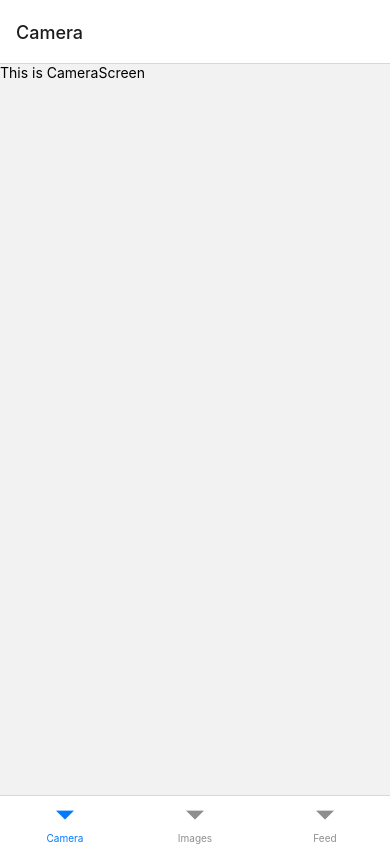
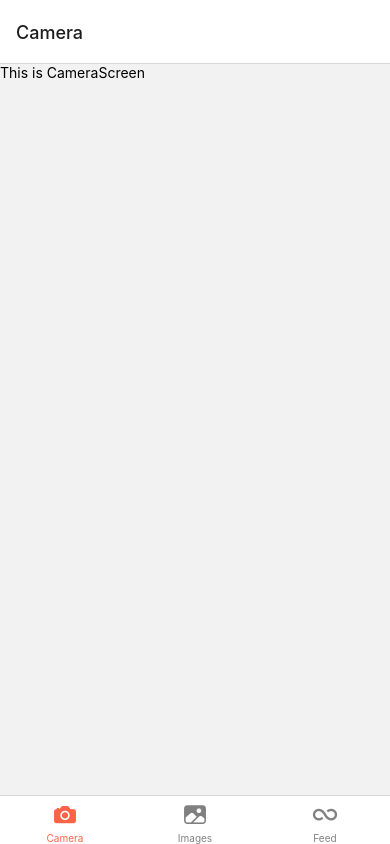
Before and after one commit to myracodes/wildstagram, a React Native app: screen /Camera in a window 390 px wide. Built offline with nearby package versions, Linux system fonts and the light colour scheme.

Commit message:
Add icons, move files and update imports for cleaner App.js

```diff
--- a/App.js
+++ b/App.js
@@ -1,18 +1,42 @@
-import { StatusBar } from "expo-status-bar";
+// import { StatusBar } from "expo-status-bar";
 import { StyleSheet, Text, View } from "react-native";
 import { NavigationContainer } from "@react-navigation/native";
 import { createBottomTabNavigator } from "@react-navigation/bottom-tabs";
+import Ionicons from "@expo/vector-icons/Ionicons";
 
-import CameraScreen from "./CameraScreen";
-import FeedScreen from "./FeedScreen";
-import ImagesScreen from "./ImagesScreen";
+import { CameraScreen, FeedScreen, ImagesScreen } from "./screens";
 
 const Tab = createBottomTabNavigator();
 
 export default function App() {
   return (
     <NavigationContainer>
-      <Tab.Navigator>
+      <Tab.Navigator
+        screenOptions={({ route }) => ({
+          tabBarIcon: ({ focused, color, size }) => {
+            let iconName;
+
+            if (route.name === "Camera") {
+              iconName = focused
+                ? "camera"
+                : "camera";
+            } else if (route.name === "Images") {
+              iconName = focused
+              ? "image"
+              : "image";
+            } else if (route.name === "Feed") {
+              iconName = focused
+              ? "infinite"
+              : "infinite";
+            }
+
+            // You can return any component that you like here!
+            return <Ionicons name={iconName} size={size} color={color} />;
+          },
+          tabBarActiveTintColor: "tomato",
+          tabBarInactiveTintColor: "gray",
+        })}
+      >
         {/* <View style={styles.container}> */}
         {/* <StatusBar style="auto" /> */}
         <Tab.Screen
--- a/package.json
+++ b/package.json
@@ -10,6 +10,7 @@
     "eject": "expo eject"
   },
   "dependencies": {
+    "@expo/vector-icons": "^12.0.0",
     "@react-navigation/bottom-tabs": "^6.2.0",
     "@react-navigation/native": "^6.0.8",
     "expo": "~44.0.0",
--- a/CameraScreen.js
+++ b/screens/CameraScreen.js
@@ -1,7 +1,7 @@
 import React from "react";
 import { Text } from "react-native";
 
-export default function CameraScreen() {
+export function CameraScreen() {
 
  return <Text>This is CameraScreen</Text>
 
--- a/FeedScreen.js
+++ b/screens/FeedScreen.js
@@ -1,7 +1,7 @@
 import React from "react";
 import { Text } from "react-native";
 
-export default function FeedScreen() {
+export function FeedScreen() {
 
  return <Text>This is FeedScreen</Text>
 
--- a/ImagesScreen.js
+++ b/screens/ImagesScreen.js
@@ -1,7 +1,7 @@
 import React from "react";
 import { Text } from "react-native";
 
-export default function ImagesScreen() {
+export function ImagesScreen() {
 
  return <Text>This is ImagesScreen</Text>
 
--- /dev/null
+++ b/screens/index.js
@@ -0,0 +1,4 @@
+// TABS
+export { CameraScreen } from "./CameraScreen";
+export { FeedScreen } from "./FeedScreen";
+export { ImagesScreen } from "./ImagesScreen";
```
Also changed, not shown: 1 other file (tests, documents, lock files or other folders).
